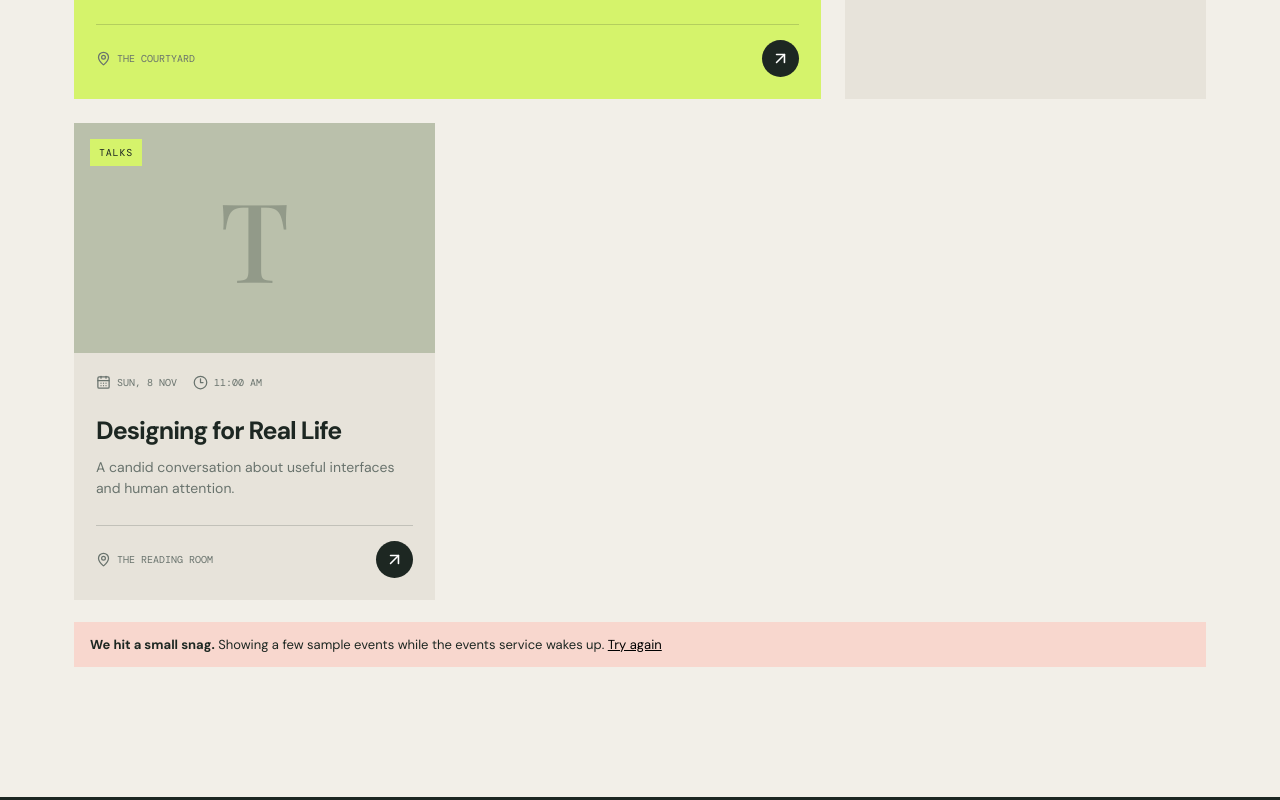
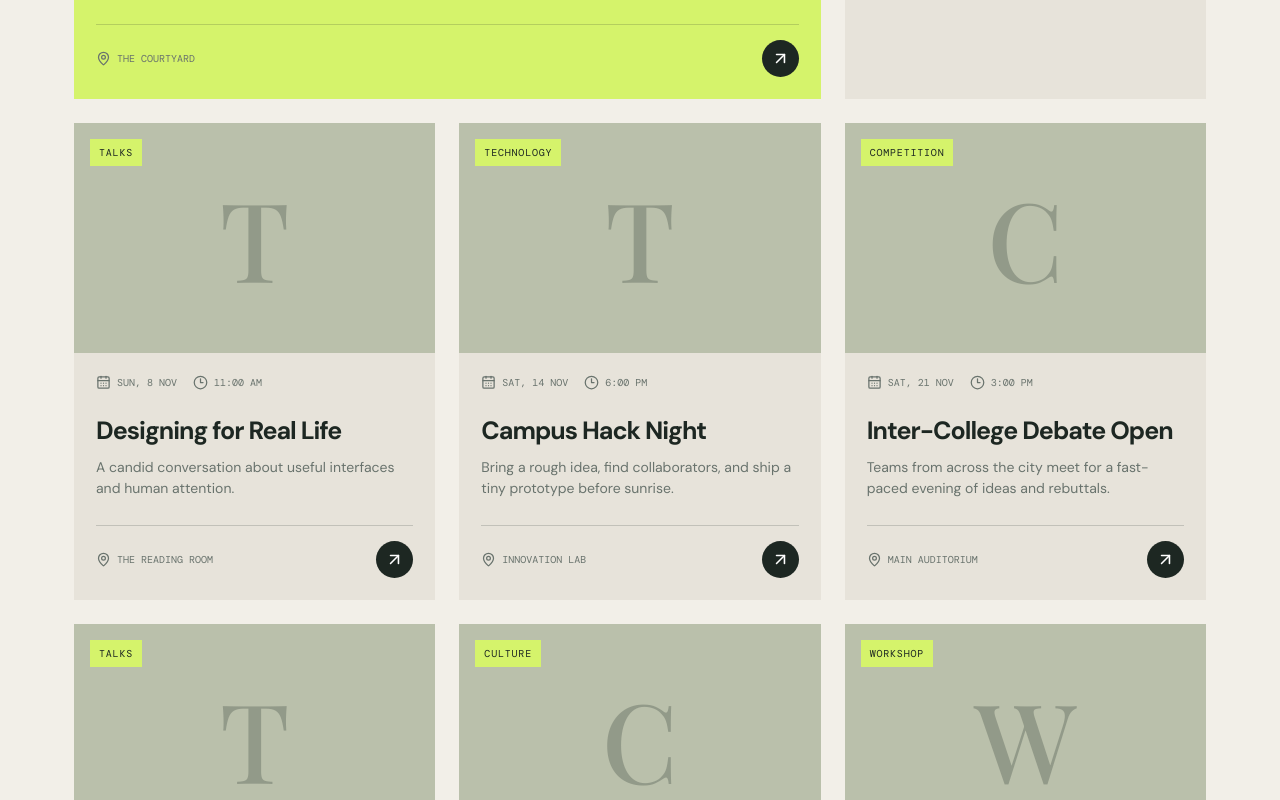
Before and after one commit to jathiiinnn/72hackathon, a React (Vite) app: page / in a window 1280 px wide. Shown: the part 2080-2880 px from the top of the page. Built offline with nearby package versions, Linux system fonts and the light colour scheme; no server answers; a web font is replaced by a local one.

Commit message:
Add college events

```diff
--- a/src/App.jsx
+++ b/src/App.jsx
@@ -6,6 +6,11 @@ const fallbackEvents = [
   { id: "sample-1", title: "Open Studio: Small Things", description: "An evening of makers, experiments, and unfinished ideas.", date: "2026-10-24T18:30:00", location: "The Courtyard", category: "Creative", image: null },
   { id: "sample-2", title: "Night Market Social", description: "Local food, records, and a little bit of late-night wandering.", date: "2026-10-30T19:00:00", location: "Old Mill Road", category: "Community", image: null },
   { id: "sample-3", title: "Designing for Real Life", description: "A candid conversation about useful interfaces and human attention.", date: "2026-11-08T11:00:00", location: "The Reading Room", category: "Talks", image: null },
+  { id: "college-1", title: "Campus Hack Night", description: "Bring a rough idea, find collaborators, and ship a tiny prototype before sunrise.", date: "2026-11-14T18:00:00", location: "Innovation Lab", category: "Technology", image: null },
+  { id: "college-2", title: "Inter-College Debate Open", description: "Teams from across the city meet for a fast-paced evening of ideas and rebuttals.", date: "2026-11-21T15:00:00", location: "Main Auditorium", category: "Competition", image: null },
+  { id: "college-3", title: "Founders on Campus", description: "Three student founders share what worked, what broke, and what they learned next.", date: "2026-11-28T17:30:00", location: "Business School Atrium", category: "Talks", image: null },
+  { id: "college-4", title: "Cultural Night: Open Stage", description: "Music, poetry, comedy, and dance from the people who make campus feel alive.", date: "2026-12-05T19:00:00", location: "Student Plaza", category: "Culture", image: null },
+  { id: "college-5", title: "Design Sprint Weekend", description: "A hands-on weekend challenge to turn a campus problem into a thoughtful solution.", date: "2026-12-12T10:00:00", location: "Design Studio", category: "Workshop", image: null },
 ];
 
 function formatDate(value) {
```
